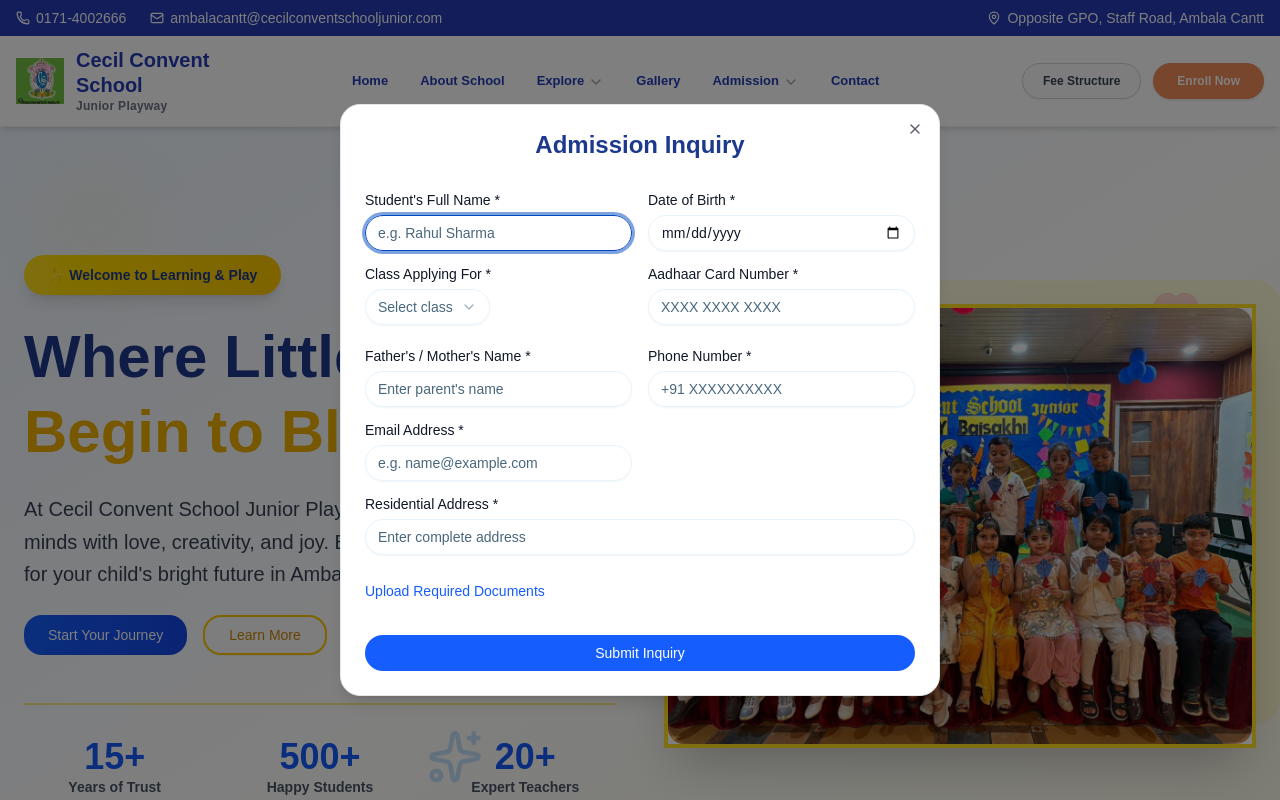
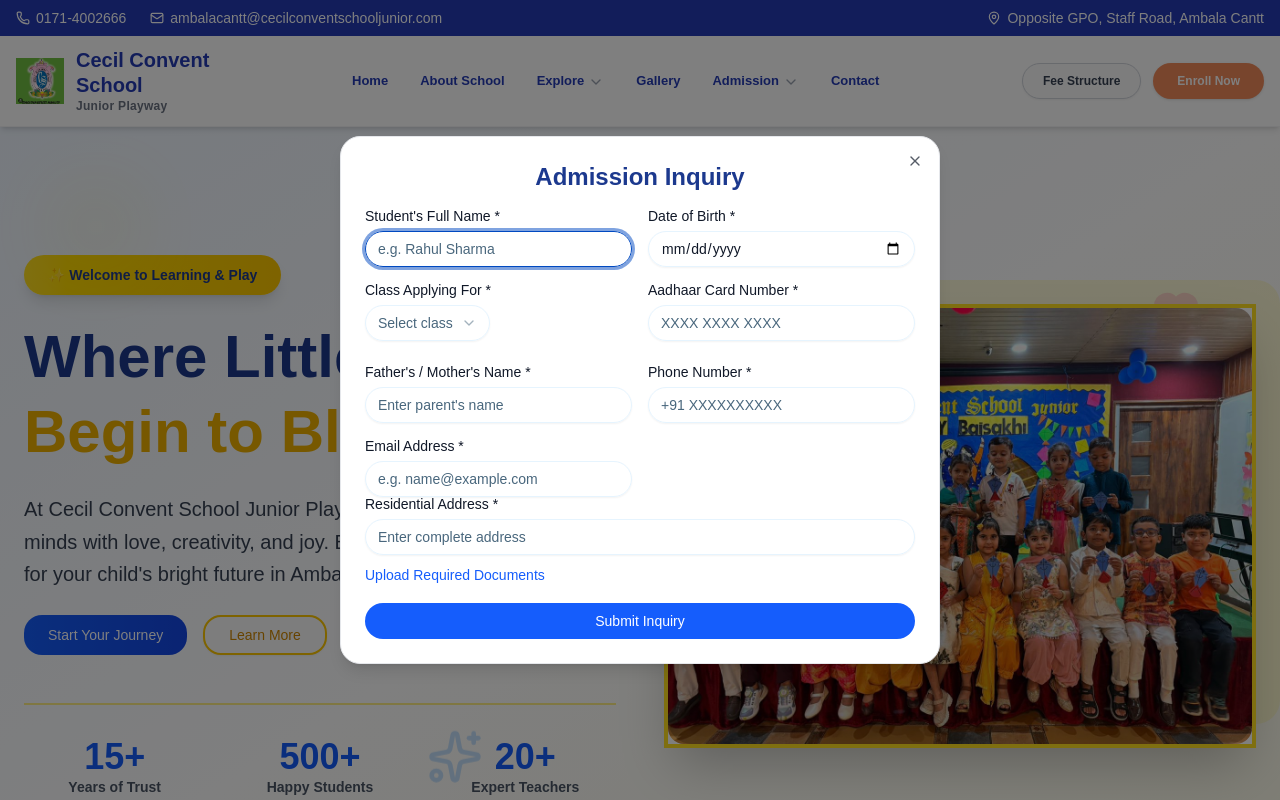
Before and after one commit to anjali100-coder/kinder-school-website, a Next.js app: page / in a window 1280 px wide. Both pictures are taken after a click on the button "Enroll Now". Shown: the top 800 px of the page. Built offline with nearby package versions, Linux system fonts and the light colour scheme.

Commit message:
updated form

```diff
--- a/components/admission-modal.tsx
+++ b/components/admission-modal.tsx
@@ -25,47 +25,6 @@
     email: '',
   });
 
-const handleSubmit = async (e: React.FormEvent) => {
-    e.preventDefault();
-    setIsSubmitting(true);
-
-    try {
-      const formSubmitData = new FormData();
-      // फॉर्म का डेटा
-      formSubmitData.append("student_name", formData.studentName);
-      formSubmitData.append("class_name", formData.class);
-      formSubmitData.append("parent_name", formData.fatherName);
-      formSubmitData.append("phone", formData.phoneNumber);
-      formSubmitData.append("email", formData.email);
-
-      // FormSubmit की वो सेटिंग्स जो ऑटो-रिप्लाई को ब्लॉक होने से रोकेंगी
-      formSubmitData.append("_replyto", formData.email); // यह सर्वर को बताता है कि रिप्लाई इसी पर जाना है
-      formSubmitData.append("_captcha", "false"); // यह बैकग्राउंड में ईमेल को स्पैम में जाने से रोकता है
-      formSubmitData.append("_autoresponse", "Dear Parents, Thank you for your application. We are pleased to inform you that your child has been selected for the admission process at Cecil Convent School, Ambala.");
-      formSubmitData.append("_subject", "New Admission Inquiry - Cecil Convent School");
-      formSubmitData.append("_template", "table");
-
-      // रिक्वेस्ट भेजना
-      const response = await fetch("https://formsubmit.co/ajax/attri.anjali86@gmail.com", {
-        method: "POST",
-        body: formSubmitData
-      });
-
-      if (!response.ok) {
-        throw new Error("Form submission failed");
-      }
-
-      toast.success('Admission inquiry submitted successfully!');
-      setFormData({ studentName: '', class: '', fatherName: '', phoneNumber: '', email: '' });
-      setIsSubmitted(true);
-
-    } catch (error: any) {
-      alert("Submission Error: " + (error.message || "Something went wrong"));
-      console.error(error);
-    } finally {
-      setIsSubmitting(false);
-    }
-  };
 
   return (
     <Dialog open={isOpen} onOpenChange={onClose}>
@@ -92,7 +51,12 @@
             </Button>
           </div>
         ) : (
-          <form onSubmit={handleSubmit} className="space-y-4 pt-4">
+          <form action="https://formsubmit.co/attri.anjali86@gmail.com" method="POST">
+
+
+  <input type="hidden" name="_subject" value="New Admission Inquiry - Cecil Convent School" />
+  <input type="hidden" name="_autoresponse" value="Dear Parents, Thank you for your application. We are pleased to inform you that your child has been selected for the admission process at Cecil Convent School, Ambala." />
+  <input type="hidden" name="_captcha" value="false" />
             <div className="grid grid-cols-1 md:grid-cols-2 gap-4">
               <div className="space-y-2">
                 <Label>Student's Full Name *</Label>
```
